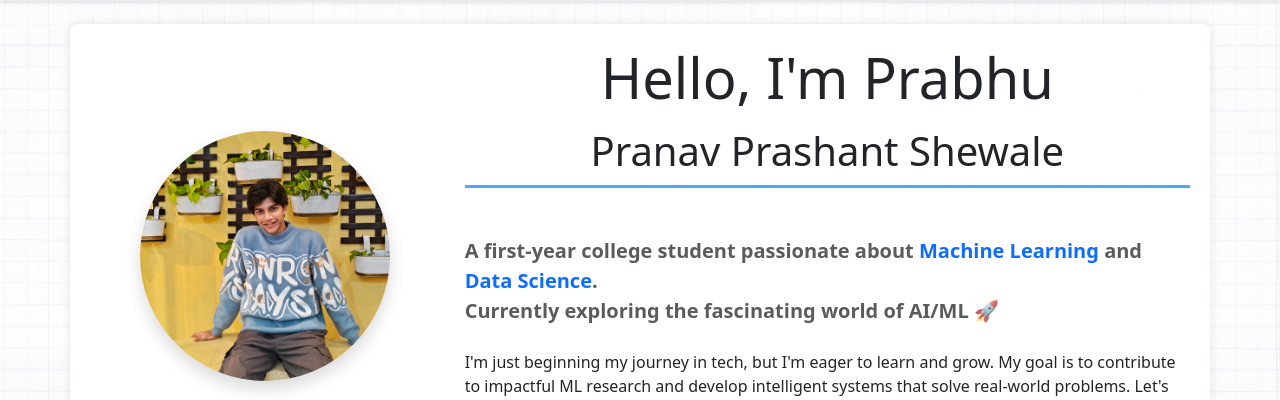
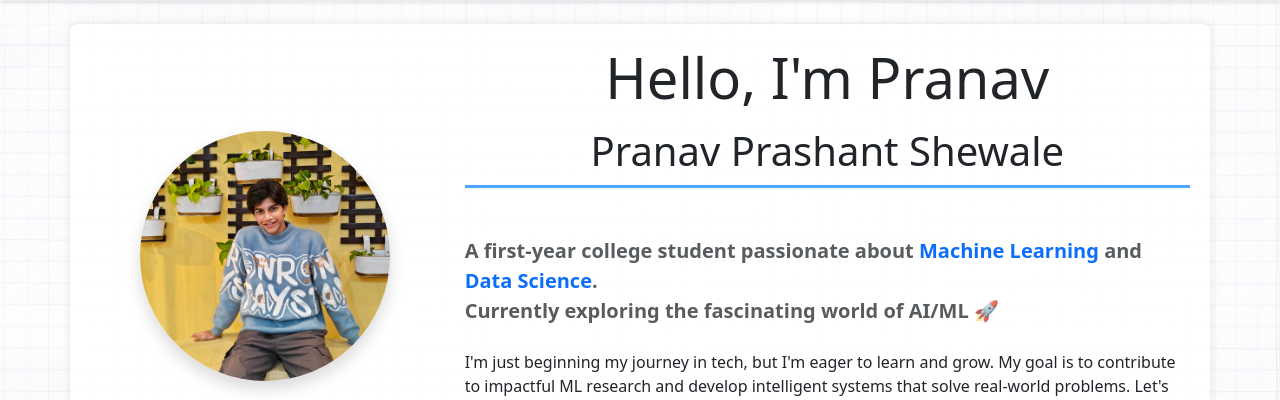
Before and after one commit to prabhuuuuuuu/portfolio-website, a Flask app: page / in a window 1280 px wide. Shown: the part 106-506 px from the top of the page. Run offline with Flask 3, Linux system fonts and the light colour scheme.

Commit message:
minor changes regarding my name

```diff
--- a/templates/index.html
+++ b/templates/index.html
@@ -9,7 +9,7 @@
              style="width: 250px; height: 250px; object-fit: cover;">
     </div>
     <div class="col-md-8">
-        <h1 class="display-4">Hello, I'm Prabhu</h1>
+        <h1 class="display-4">Hello, I'm Pranav</h1>
         <h2 class="display-6 text-center mt-3 mb-5">Pranav Prashant Shewale</h2>
 
         <p class="lead fw-bold text-muted mb-4">
```
